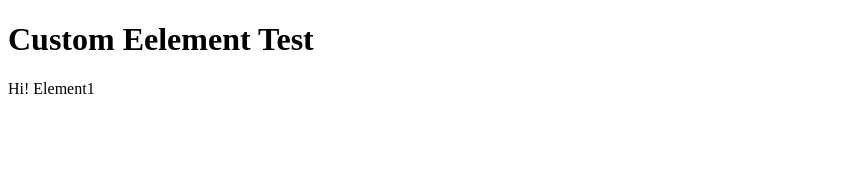
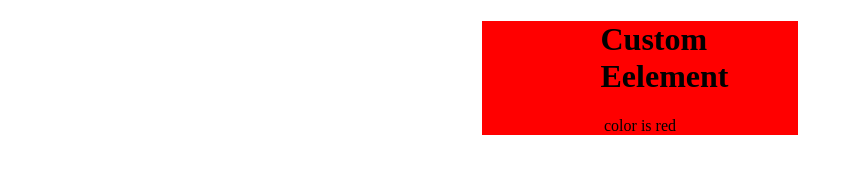
Before and after one commit to junseopsan/custom-element-project, a plain HTML site: page index.html in a window 1280 px wide. Shown: the whole page, without its empty margins (0-853 px from the left). Drawn offline with Linux system fonts and the light colour scheme.

Commit message:
change custom element

```diff
--- a/index.html
+++ b/index.html
@@ -7,9 +7,9 @@
 <body>
   <div class="flex">
     <div >
-      <h1>Custom Eelement Test</h1>
-      <custom-element>
-        Hi! Element1
+      <h1>Custom Eelement</h1>
+      <custom-element color="red" >
+        Hi! Element
       </custom-element>
     </div>
   </div>
--- a/main.js
+++ b/main.js
@@ -38,21 +38,5 @@ class CustomElement extends HTMLElement {
         }
       }
     }
-
-    adoptedCallback(oldDoc, newDoc) {
-      // 다른 Document에서 옮겨져 왔음
-      // 자주 쓸 일은 없을 것.
-    }
-
-    // gathering data from element attributes
-    get color() {
-        return this.getAttribute('color') || '';
-    }
-    // get setColor() {
-
-    //     return this.setAttribute('color') || '';
-    // }
-  }
-  // <current-time> 태그가 CurrentTime 클래스를 사용하도록 한다.
-  customElements.define("custom-element", CustomElement);
-})();
+}
+customElements.define("custom-element", CustomElement);
```
